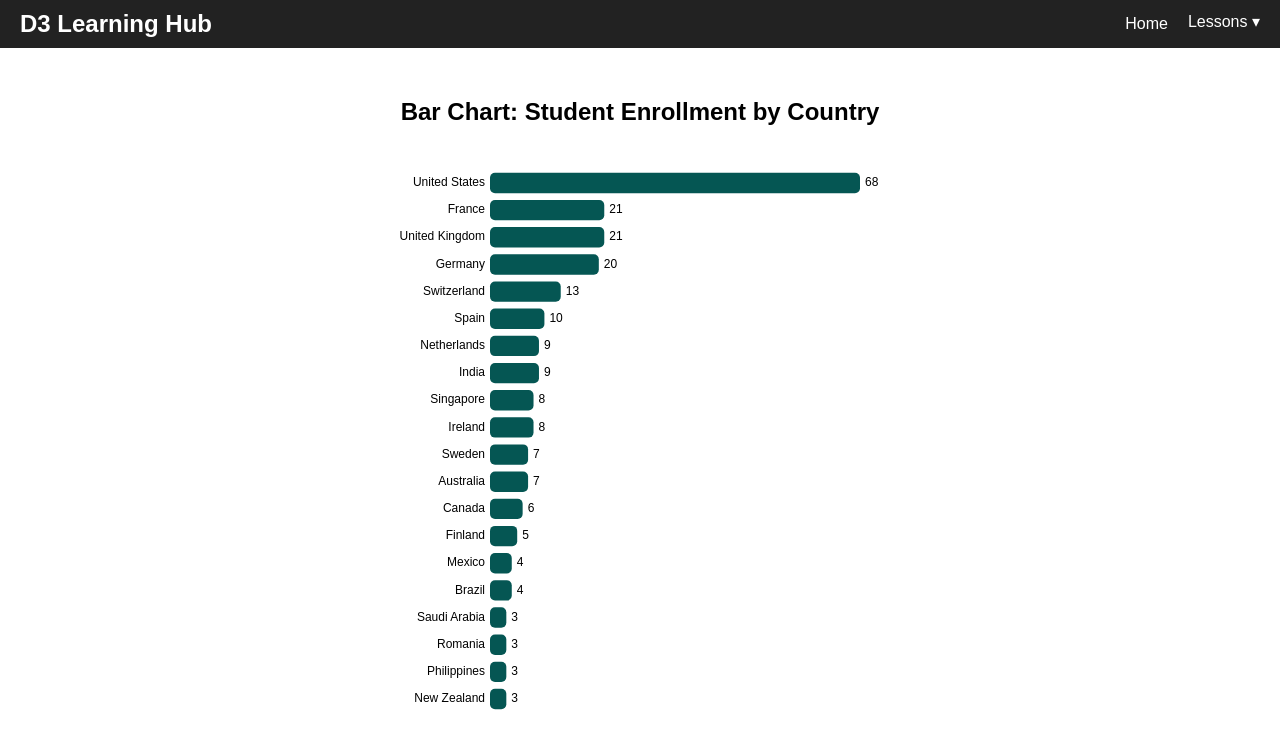
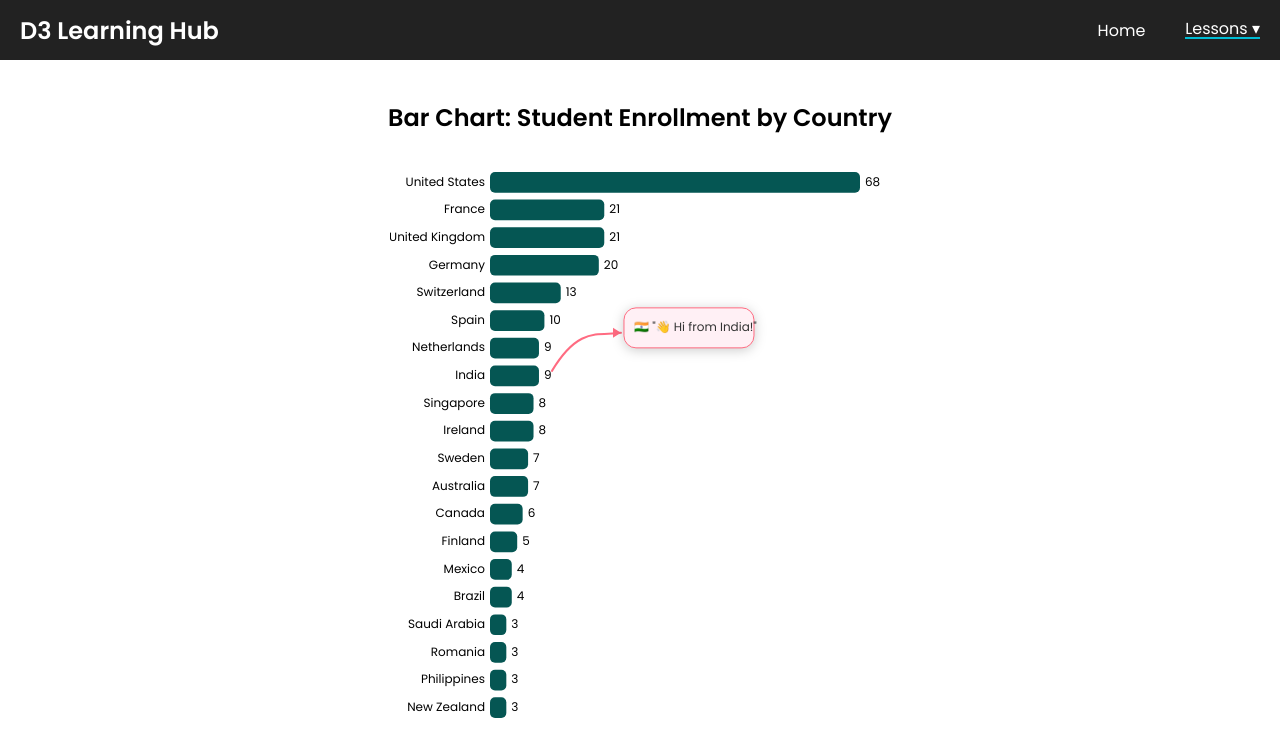
Before and after one commit to webpagearshi/learning-d3, a React (Vite) app: page /bar-chart in a window 1280 px wide. Shown: the top 756 px of the page. Built offline with nearby package versions, Linux system fonts and the light colour scheme.

Commit message:
improve navbar and add annotation

```diff
--- a/src/components/Barplot.jsx
+++ b/src/components/Barplot.jsx
@@ -5,7 +5,7 @@ import * as d3 from "d3";
 function Barplot({ data }) {
   const width = 500;
   const height = 600;
-  const margin = { top: 20, right: 30, bottom: 30, left: 100 };
+  const margin = { top: 10, right: 30, bottom: 30, left: 100 };
 
   const [hovered, setHovered] = useState(null);
   const [tooltip, setTooltip] = useState(null);
@@ -23,6 +23,9 @@ function Barplot({ data }) {
     .domain([0, d3.max(data, (d) => d.students)])
     .range([margin.left, width - margin.right]);
 
+  // Find the data for India to use as annotation
+  const indiaData = data.find((d) => d.country === "India");
+
   return (
     <div style={{ position: "relative" }}>
       <svg width={width} height={height}>
@@ -32,7 +35,68 @@ function Barplot({ data }) {
             <stop offset="100%" stopColor="#5254ac" />
           </linearGradient>
         </defs>
+        {/* 🇮🇳 Annotation for India */}
+        {indiaData && (
+          <>
+            {/* 📦 Position values (clean + reusable) */}
+            {(() => {
+              const barX = xScale(indiaData.students);
+              const barY = yScale(indiaData.country) + yScale.bandwidth() / 2;
 
+              const boxX = barX + 80;
+              const boxY = barY - 80;
+
+              const arrowEndX = boxX + 2;
+              const arrowEndY = boxY + 37;
+
+              return (
+                <>
+                  {/* 🎀 Smooth curved arrow */}
+                  <path
+                    d={`
+              M ${barX + 13} ${barY - 5},
+              C ${barX + 40} ${barY - 50},
+                ${barX + 60} ${boxY + 40},
+                ${arrowEndX} ${arrowEndY}
+            `}
+                    fill="none"
+                    stroke="#ff6b81"
+                    strokeWidth={2}
+                    strokeLinecap="round"
+                  />
+
+                  {/* 🔺 Proper arrowhead aligned to end */}
+                  <polygon
+                    points={`
+              ${arrowEndX},${arrowEndY}
+              ${arrowEndX - 8},${arrowEndY - 5}
+              ${arrowEndX - 8},${arrowEndY + 5}
+            `}
+                    fill="#ff6b81"
+                  />
+
+                  {/* 🎁 Cute annotation box */}
+                  <g>
+                    <rect
+                      x={boxX + 5}
+                      y={boxY + 12}
+                      width={130}
+                      height={40}
+                      rx={12}
+                      fill="#fff0f5"
+                      stroke="#ff6b81"
+                      filter="drop-shadow(0px 2px 6px rgba(0,0,0,0.2))"
+                    />
+
+                    <text x={boxX + 15} y={boxY + 35} fontSize={12} fill="#333">
+                      🇮🇳 "👋 Hi from India!"
+                    </text>
+                  </g>
+                </>
+              );
+            })()}
+          </>
+        )}
         {/* Bars */}
         {data.map((d) => (
           <rect
--- a/src/components/Navbar.css
+++ b/src/components/Navbar.css
@@ -2,7 +2,7 @@
   display: flex;
   justify-content: space-between;
   align-items: center;
-
+  height: 40px;
   background: #222;
   color: white;
   padding: 10px 20px;
@@ -15,6 +15,7 @@
 .nav-links {
   display: flex;
   align-items: center;
+  gap: 0px;
 }
 
 .nav-links a {
@@ -32,11 +33,14 @@
   position: relative;
   margin-left: 20px;
   cursor: pointer;
-  padding-bottom: 5px;
+  padding-bottom: 0px;
 }
 
 .dropdown-title {
   color: white;
+  display: flex;
+  align-items: center;
+  line-height: 1;
 }
 
 /* Menu */
@@ -62,7 +66,7 @@
 
 .dropdown-menu a {
   display: block;
-  padding: 8px 15px;
+  padding: 8px 8px;
   color: black;
   text-decoration: none;
 }
--- a/src/components/Navbar.jsx
+++ b/src/components/Navbar.jsx
@@ -1,19 +1,29 @@
-import { NavLink } from "react-router-dom";
+import { NavLink, useLocation } from "react-router-dom";
 import { lessons } from "../data/lessons";
 import "./Navbar.css";
 
 function Navbar() {
+  const location = useLocation(); // Check if we're on a lessons page to keep the dropdown active
+  const isLessonsActive = lessons.some(
+    (lesson) => lesson.path === location.pathname,
+  ); // Add "active" class to the dropdown title if we're on a lessons page
   return (
     <div className="navbar">
       <h2 className="logo">D3 Learning Hub</h2>
-
+      {/* Navigation links */}
       <div className="nav-links">
         <NavLink to="/" end>
           Home
         </NavLink>
 
         <div className="dropdown">
-          <span className="dropdown-title">Lessons ▾</span>
+          <NavLink
+            to="/lessons"
+            className={`dropdown-title ${isLessonsActive ? "active" : ""}`}
+            onClick={(e) => e.preventDefault()}
+          >
+            Lessons ▾
+          </NavLink>
 
           <div className="dropdown-menu">
             {lessons.map((lesson) => (
--- a/src/data/lessons.js
+++ b/src/data/lessons.js
@@ -7,8 +7,4 @@ export const lessons = [
     name: "SVG WIP",
     path: "/svg-chart",
   },
-  {
-    name: "Scales WIP",
-    path: "/scales",
-  },
 ];
--- a/src/index.css
+++ b/src/index.css
@@ -1,6 +1,8 @@
+@import url("https://fonts.googleapis.com/css2?family=Poppins:wght@400;500;600&display=swap");
+
 body {
   margin: 0;
-  font-family: sans-serif;
+  font-family: "Poppins", sans-serif;
 }
 
 #root {
--- a/src/pages/lessons/BarChart.jsx
+++ b/src/pages/lessons/BarChart.jsx
@@ -4,7 +4,7 @@ import { barData } from "../../data/barData";
 
 function BarChart() {
   return (
-    <div style={{ textAlign: "center", marginTop: "30px" }}>
+    <div style={{ textAlign: "center", marginTop: "10px" }}>
       <h2>Bar Chart: Student Enrollment by Country</h2>
       <Barplot data={barData} />
     </div>
```
